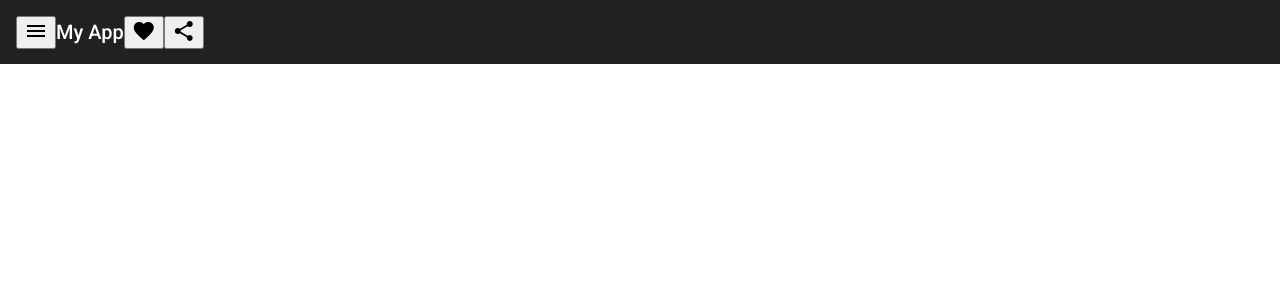
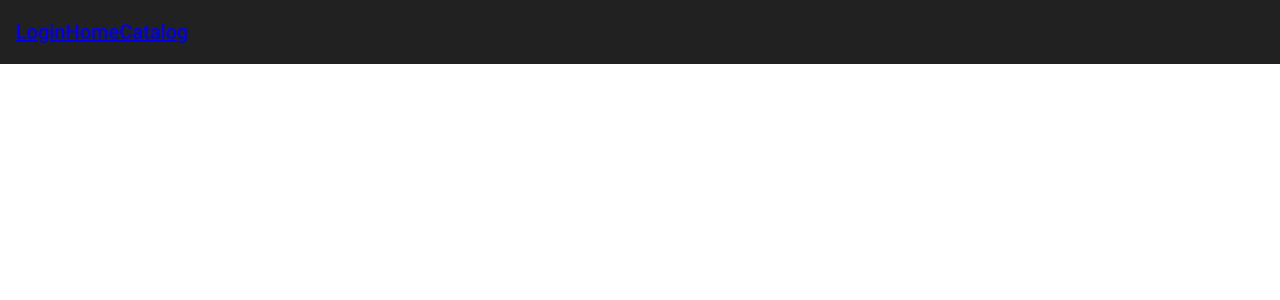
Before and after one commit to AINeuronTech/august2020-dev-angular-material, an Angular app: page / in a window 1280 px wide. Shown: the top 300 px of the page. Built offline with nearby package versions, Linux system fonts and the light colour scheme.

Commit message:
added the toolbar

```diff
--- a/src/app/app.component.html
+++ b/src/app/app.component.html
@@ -1,17 +1,14 @@
 <mat-toolbar>
-  <button mat-icon-button class="example-icon" aria-label="Example icon-button with menu icon">
-    <mat-icon>menu</mat-icon>
-  </button>
-  <span>My App</span>
-  <span class="example-spacer"></span>
-  <button mat-icon-button class="example-icon favorite-icon" aria-label="Example icon-button with heart icon">
-    <mat-icon>favorite</mat-icon>
-  </button>
-  <button mat-icon-button class="example-icon" aria-label="Example icon-button with share icon">
-    <mat-icon>share</mat-icon>
-  </button>
+  <a routerLinkActive="active"
+      routerLink="/login">Login</a>
+
+  <a routerLinkActive="active"
+      routerLink="/home">Home</a>
+
+  <a routerLinkActive="active"
+      routerLink="/catalog">Catalog</a>
 </mat-toolbar>
 
-
-
-<router-outlet></router-outlet>
+<div class="center">
+  <router-outlet></router-outlet>
+</div>
--- a/src/app/app.module.ts
+++ b/src/app/app.module.ts
@@ -9,10 +9,12 @@ import { MatIconModule } from '@angular/material/icon';
 import { MatTabsModule } from '@angular/material/tabs';
 import { UserProfileComponent } from './user-profile/user-profile.component';
 import { HtmlCssComponent } from './html-css/html-css.component';
+import { LoginComponent } from './login/login.component';
+import { CatalogComponent } from './catalog/catalog.component';
 
 
 @NgModule({
-  declarations: [AppComponent, UserProfileComponent, HtmlCssComponent],
+  declarations: [AppComponent, UserProfileComponent, HtmlCssComponent, LoginComponent, CatalogComponent],
   imports: [
     BrowserModule,
     AppRoutingModule,
--- /dev/null
+++ b/src/app/catalog/catalog.component.html
@@ -0,0 +1 @@
+<p>catalog works!</p>
--- /dev/null
+++ b/src/app/catalog/catalog.component.ts
@@ -0,0 +1,15 @@
+import { Component, OnInit } from '@angular/core';
+
+@Component({
+  selector: 'app-catalog',
+  templateUrl: './catalog.component.html',
+  styleUrls: ['./catalog.component.scss']
+})
+export class CatalogComponent implements OnInit {
+
+  constructor() { }
+
+  ngOnInit(): void {
+  }
+
+}
--- /dev/null
+++ b/src/app/login/login.component.html
@@ -0,0 +1 @@
+<p>login works!</p>
--- /dev/null
+++ b/src/app/login/login.component.ts
@@ -0,0 +1,15 @@
+import { Component, OnInit } from '@angular/core';
+
+@Component({
+  selector: 'app-login',
+  templateUrl: './login.component.html',
+  styleUrls: ['./login.component.scss']
+})
+export class LoginComponent implements OnInit {
+
+  constructor() { }
+
+  ngOnInit(): void {
+  }
+
+}
```
Also changed, not shown: src/app/catalog/catalog.component.scss (added), src/app/login/login.component.scss (added), 2 other files (tests, documents, lock files or other folders).
